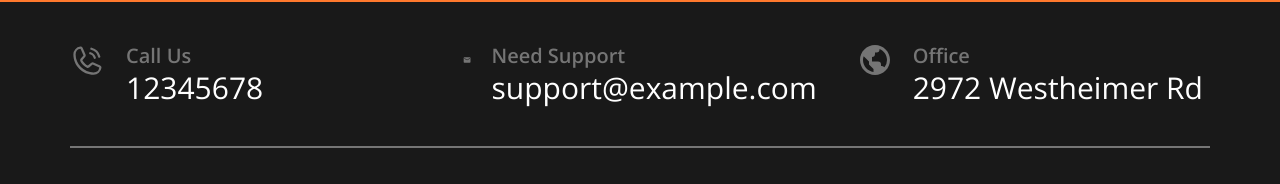
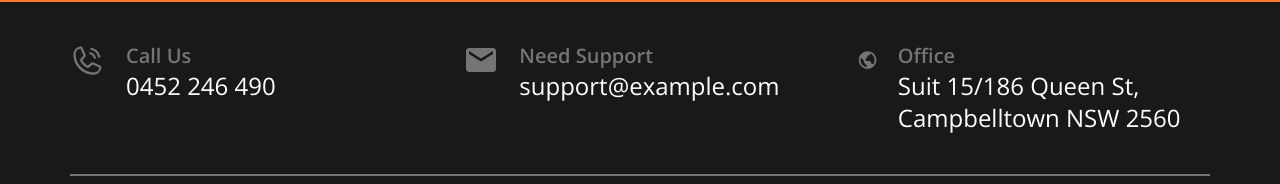
Before and after one commit to NashedShahRoni22/Talukdar-Homes, a React (Vite) app: page /contact in a window 1280 px wide. Shown: the part 1256-1440 px from the top of the page. Built offline with nearby package versions, Linux system fonts and the light colour scheme.

Commit message:
Contacts updated

```diff
--- a/src/pages/Contact.jsx
+++ b/src/pages/Contact.jsx
@@ -67,7 +67,7 @@ export default function Contact() {
               </button>
             </div>
             <iframe
-              src="https://www.google.com/maps/embed?pb=!1m18!1m12!1m3!1d58434.41293126398!2d90.37190220000002!3d23.742001000000013!2m3!1f0!2f0!3f0!3m2!1i1024!2i768!4f13.1!3m3!1m2!1s0x3755bf51e7aee4ff%3A0x21c88cabfebf5243!2sIBN%20Sina%20Specialized%20Hospital!5e0!3m2!1sen!2sbd!4v1717257208235!5m2!1sen!2sbd"
+              src="https://www.google.com/maps/embed?pb=!1m18!1m12!1m3!1d3305.100741363432!2d150.81423279999998!3d-34.0669317!2m3!1f0!2f0!3f0!3m2!1i1024!2i768!4f13.1!3m3!1m2!1s0x6b12ee56212a5ca7%3A0x4582dc036b180230!2ssuit%2015%2F186%20Queen%20St%2C%20Campbelltown%20NSW%202560%2C%20Australia!5e0!3m2!1sen!2sbd!4v1717400130764!5m2!1sen!2sbd"
               width="100%"
               height="500"
               allowfullscreen=""
--- a/src/pages/Home/WhatWeBuild.jsx
+++ b/src/pages/Home/WhatWeBuild.jsx
@@ -1,5 +1,5 @@
 import React from "react";
-import tower from "../../assets/tower.png";
+import tower from "../../assets/hook.png";
 import { MdOutlineArrowOutward } from "react-icons/md";
 
 export default function WhatWeBuild() {
@@ -573,7 +573,7 @@ export default function WhatWeBuild() {
         </div>
       </div>
       <img
-        className="hidden lg:block absolute right-0 top-0"
+        className="hidden lg:block absolute right-0 -top-16"
         src={tower}
         alt=""
       />
--- a/src/shared/Footer.jsx
+++ b/src/shared/Footer.jsx
@@ -1,6 +1,12 @@
 import React from "react";
 import { BiCopyright, BiWorld } from "react-icons/bi";
-import { BsFacebook, BsLinkedin, BsTwitter, BsWhatsapp, BsYoutube } from "react-icons/bs";
+import {
+  BsFacebook,
+  BsLinkedin,
+  BsTwitter,
+  BsWhatsapp,
+  BsYoutube,
+} from "react-icons/bs";
 import { MdEmail, MdOutlineArrowOutward } from "react-icons/md";
 import { PiPhoneCall } from "react-icons/pi";
 import { Link } from "react-router-dom";
@@ -36,8 +42,8 @@ export default function Footer() {
             <PiPhoneCall className="text-2xl md:text-4xl text-gray-600" />
             <div>
               <p className="text-gray-600 md:text-xl font-semibold">Call Us</p>
-              <p className="text-white text-xl md:text-2xl lg:text-3xl">
-                12345678
+              <p className="text-white text-xl md:text-2xl">
+                0452 246 490
               </p>
             </div>
           </div>
@@ -47,7 +53,7 @@ export default function Footer() {
               <p className="text-gray-600 md:text-xl font-semibold">
                 Need Support
               </p>
-              <p className="text-white text-xl md:text-2xl lg:text-3xl">
+              <p className="text-white text-xl md:text-2xl">
                 support@example.com
               </p>
             </div>
@@ -56,8 +62,8 @@ export default function Footer() {
             <BiWorld className="text-2xl md:text-4xl text-gray-600" />
             <div>
               <p className="text-gray-600 md:text-xl font-semibold">Office</p>
-              <p className="text-white text-xl md:text-2xl lg:text-3xl">
-                2972 Westheimer Rd
+              <p className="text-white text-xl md:text-2xl">
+                Suit 15/186 Queen St, Campbelltown NSW 2560
               </p>
             </div>
           </div>
@@ -69,11 +75,11 @@ export default function Footer() {
               TH
             </h5>
             <div className="mt-5 md:mt-10 flex gap-5">
-              <BsFacebook className="text-xl md:text-2xl lg:text-3xl text-white hover:text-primary"/>
-              <BsTwitter className="text-xl md:text-2xl lg:text-3xl text-white hover:text-primary"/>
-              <BsLinkedin className="text-xl md:text-2xl lg:text-3xl text-white hover:text-primary"/>
-              <BsYoutube className="text-xl md:text-2xl lg:text-3xl text-white hover:text-primary"/>
-              <BsWhatsapp className="text-xl md:text-2xl lg:text-3xl text-white hover:text-primary"/>
+              <BsFacebook className="text-xl md:text-2xl lg:text-3xl text-white hover:text-primary" />
+              <BsTwitter className="text-xl md:text-2xl lg:text-3xl text-white hover:text-primary" />
+              <BsLinkedin className="text-xl md:text-2xl lg:text-3xl text-white hover:text-primary" />
+              <BsYoutube className="text-xl md:text-2xl lg:text-3xl text-white hover:text-primary" />
+              <BsWhatsapp className="text-xl md:text-2xl lg:text-3xl text-white hover:text-primary" />
             </div>
           </div>
           <div className="flex gap-5">
@@ -92,7 +98,10 @@ export default function Footer() {
               We’re here to answer all your questions. Fill out our contact form
               and we’ll connect you with the people who can help.
             </p>
-            <Link to={"/contact"} className="bg-white text-black hover:text-white font-semibold hover:bg-primary flex gap-2 items-center px-5 py-2 rounded-full shadow border hover:shadow-xl hover:border-transparent  w-fit group ease-linear duration-300">
+            <Link
+              to={"/contact"}
+              className="bg-white text-black hover:text-white font-semibold hover:bg-primary flex gap-2 items-center px-5 py-2 rounded-full shadow border hover:shadow-xl hover:border-transparent  w-fit group ease-linear duration-300"
+            >
               Contact{" "}
               <span className="bg-primary group-hover:bg-black p-2.5 rounded-full text-white ease-linear duration-300">
                 <MdOutlineArrowOutward />
@@ -104,7 +113,11 @@ export default function Footer() {
         <div className="mt-5 md:mt-10">
           <p className="flex gap-2.5 items-center text-white justify-center">
             {" "}
-            <BiCopyright /> 2024 <Link to="/" className="text-primary font-semibold">Talukdar Home</Link> All Rights Reserved{" "}
+            <BiCopyright /> 2024{" "}
+            <Link to="/" className="text-primary font-semibold">
+              Talukdar Home
+            </Link>{" "}
+            All Rights Reserved{" "}
           </p>
         </div>
       </section>
--- a/src/shared/Navbar.jsx
+++ b/src/shared/Navbar.jsx
@@ -80,7 +80,7 @@ export default function Navbar() {
       {/* desktop view  */}
       <div className="hidden text-white lg:flex gap-10 mr-20">
         {menus.map((m, i) => (
-          <Link className="font-semibold" to={m.link}>
+          <Link className="font-semibold hover:text-primary" to={m.link}>
             {m.name}
           </Link>
         ))}
```
Also changed, not shown: src/assets/hook.png (added).
